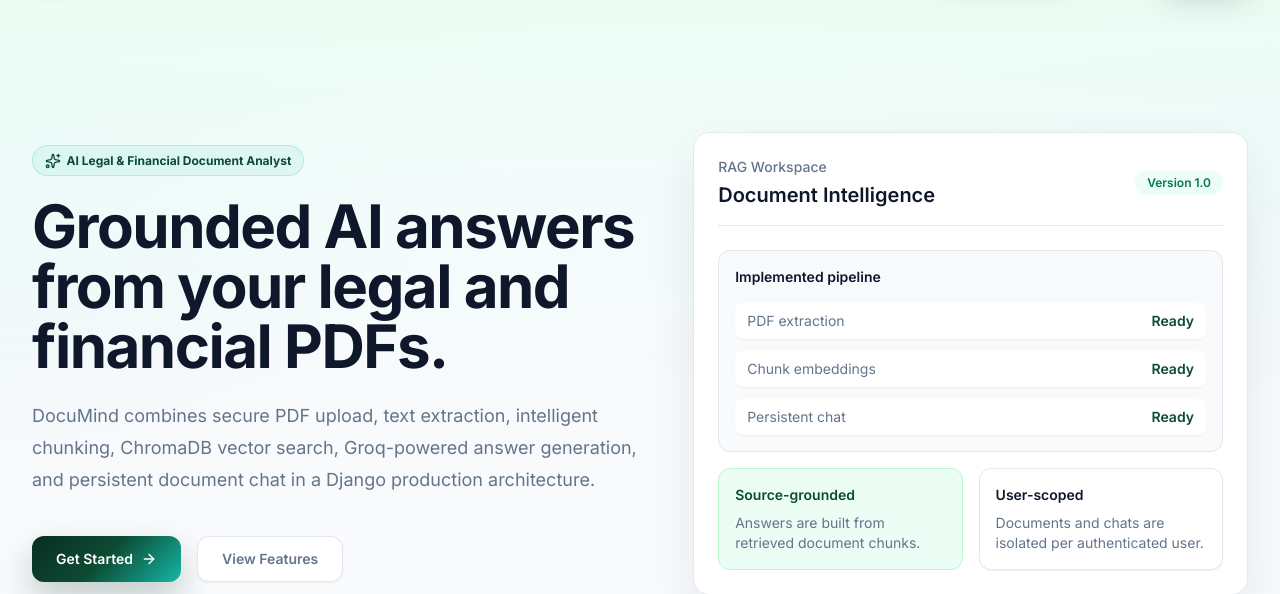
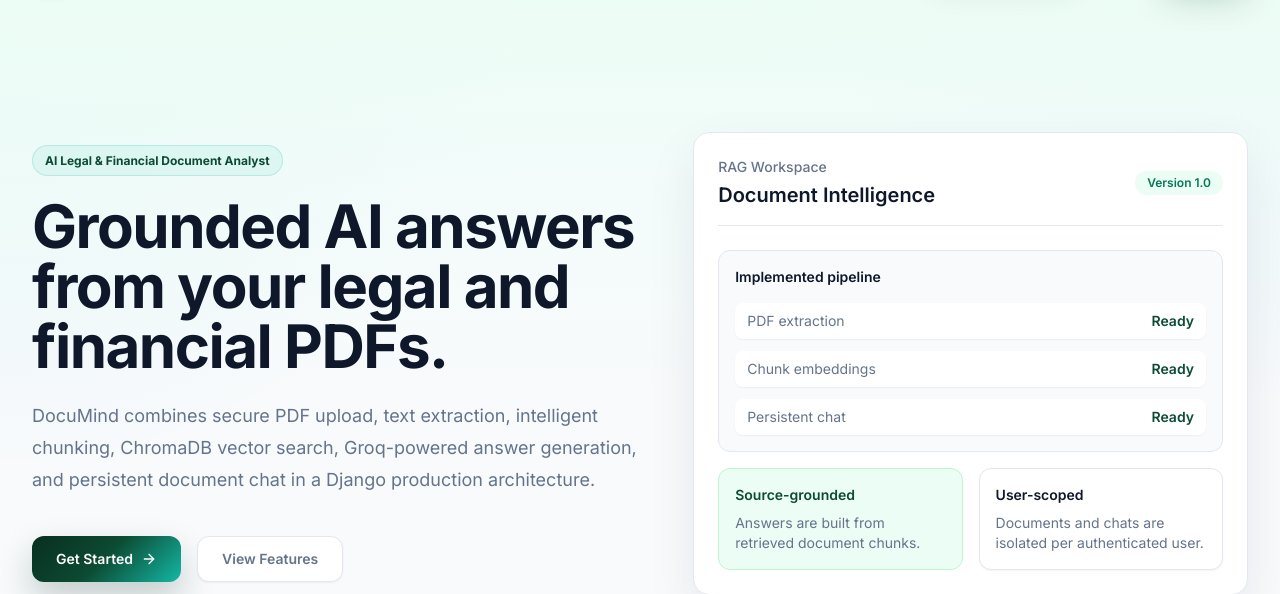
Before and after one commit to salamlakhan7/DocuMind-AI-Legal-Financial-Document-Analyst, a Django app: page / in a window 1280 px wide. Shown: the part 73-667 px from the top of the page. Run offline with Django 5.2, Linux system fonts and the light colour scheme; some libraries are stand-ins or nearby versions.

Commit message:
refactor: remove decorative sparkle icons from UI

```diff
--- a/templates/chat_document.html
+++ b/templates/chat_document.html
@@ -54,7 +54,6 @@
                         <div class="flex justify-start">
                             <article class="dm-assistant-bubble max-w-3xl rounded-2xl rounded-tl-md border border-slate-200 bg-slate-50 px-5 py-4 shadow-sm">
                                 <div class="mb-3 flex items-center gap-2 text-xs font-semibold uppercase tracking-[0.14em] text-primary-700">
-                                    <i data-lucide="sparkles" class="h-3.5 w-3.5"></i>
                                     DocuMind
                                 </div>
                                 <p class="whitespace-pre-wrap text-sm leading-6 text-slate-700">{{ message.content }}</p>
--- a/templates/document_ask.html
+++ b/templates/document_ask.html
@@ -30,7 +30,6 @@
                     Back to document
                 </a>
                 <button type="submit" data-loading-text="Generating..." class="inline-flex items-center justify-center gap-2 rounded-xl bg-primary-600 px-5 py-3 text-sm font-semibold text-white shadow-lg shadow-emerald-950/25 transition duration-300 hover:-translate-y-1 hover:bg-primary-700 hover:shadow-xl">
-                    <i data-lucide="sparkles" class="h-4 w-4"></i>
                     Generate Answer
                 </button>
             </div>
--- a/templates/document_detail.html
+++ b/templates/document_detail.html
@@ -170,7 +170,6 @@
                 Chat with Document
             </a>
             <a href="{% url 'documents:ask' document.pk %}" class="inline-flex items-center justify-center gap-2 rounded-xl bg-primary-600 px-5 py-3 text-sm font-semibold text-white shadow-lg shadow-emerald-950/25 transition duration-300 hover:-translate-y-1 hover:bg-primary-700 hover:shadow-xl">
-                <i data-lucide="sparkles" class="h-4 w-4"></i>
                 Ask AI
             </a>
             <a href="{% url 'documents:retrieve' document.pk %}" class="inline-flex items-center justify-center gap-2 rounded-xl bg-primary-600 px-5 py-3 text-sm font-semibold text-white shadow-lg shadow-emerald-950/25 transition duration-300 hover:-translate-y-1 hover:bg-primary-700 hover:shadow-xl">
--- a/templates/home.html
+++ b/templates/home.html
@@ -8,7 +8,6 @@
     <div class="relative mx-auto grid min-h-[calc(100vh-73px)] max-w-7xl items-center gap-12 px-6 py-16 lg:grid-cols-[1.05fr_0.95fr] lg:px-8 lg:py-20">
         <div class="max-w-3xl">
             <p class="dm-badge mb-5">
-                <i data-lucide="sparkles" class="h-4 w-4"></i>
                 AI Legal &amp; Financial Document Analyst
             </p>
             <h1 class="text-4xl font-bold tracking-tight text-slate-950 sm:text-5xl lg:text-6xl">
```
